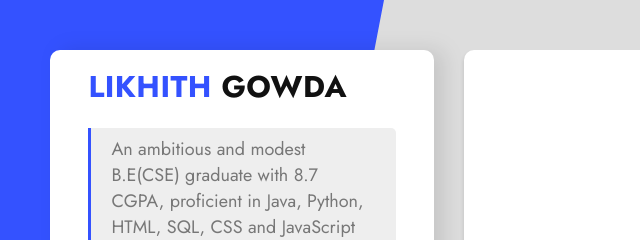
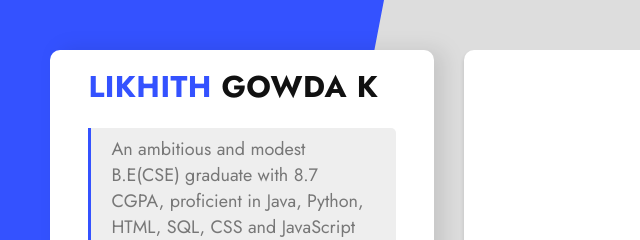
Before and after one commit to klgowda2000/portfolio, a plain HTML site: page index.html in a window 1280 px wide. Shown: the top 240 px of the page, 0-640 px from the left. Drawn offline with Linux system fonts and the light colour scheme.

Commit message:
Update index.html

```diff
--- a/index.html
+++ b/index.html
@@ -109,7 +109,7 @@
 			<!-- Data1-->
 			<div class="cv__header">
 				<div class="in">
-					<h3><span>Likhith</span> Gowda </h3>
+					<h3><span>Likhith</span> Gowda K</h3>
 					<p class="quote">An ambitious and modest B.E(CSE) graduate with 8.7 CGPA, proficient in Java, Python, HTML, SQL, CSS and JavaScript with good communication skills and problem-solving skills. I am seeking a position with an organization that values continued learning and growth in emerging technologies, and provides opportunities for mentorship and career advancement.
 <ul class="contact_info">
 
```
